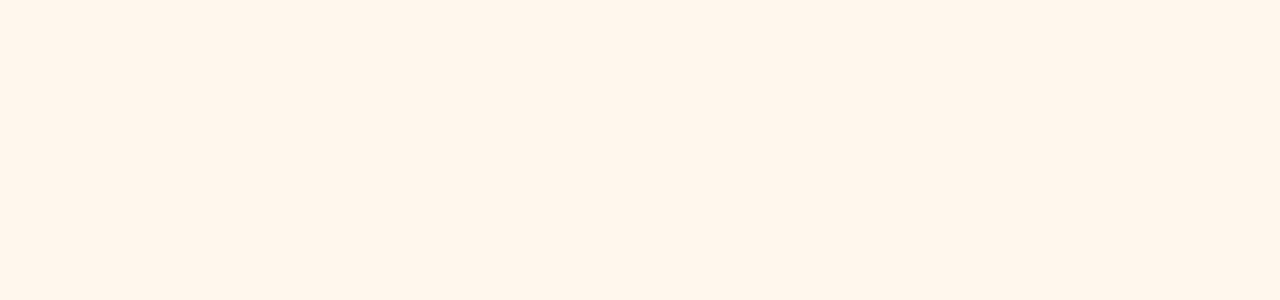
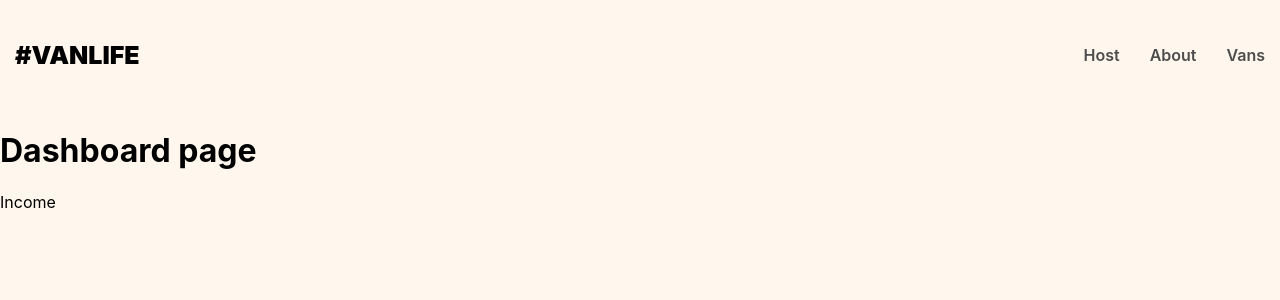
Before and after one commit to krisnomukti/react_router, a React (Vite) app: page /dashboard/income in a window 1280 px wide. Before the commit this address had no page. Shown: the top 300 px of the page. Built offline with nearby package versions, Linux system fonts and the light colour scheme.

Commit message:
feat(host): bootstrap the host pages

```diff
--- a/src/App.jsx
+++ b/src/App.jsx
@@ -1,10 +1,16 @@
 import { BrowserRouter, Routes, Route } from 'react-router-dom';
+
+import Layout from './components/Layout';
 
 import Home from './pages/Home';
 import About from './pages/About';
-import Vans from './pages/Vans';
-import VansDetail from './pages/VansDetail';
-import Layout from './components/Layout';
+
+import Vans from './pages/vans/Vans';
+import VansDetail from './pages/vans/VansDetail';
+
+import Dashboard from './pages/host/Dashboard';
+import Income from './pages/host/Income';
+import Reviews from './pages/host/Reviews';
 
 import '../server/server';
 
@@ -17,6 +23,11 @@
           <Route path='/about' element={<About />} />
           <Route path='/vans' element={<Vans />} />
           <Route path='/vans/:id' element={<VansDetail />} />
+
+          <Route path='/dashboard' element={<Dashboard />}>
+            <Route path='/dashboard/income' element={<Income />} />
+            <Route path='/dashboard/reviews' element={<Reviews />} />
+          </Route>
         </Route>
       </Routes>
     </BrowserRouter>
--- a/src/components/Header.jsx
+++ b/src/components/Header.jsx
@@ -8,6 +8,7 @@
       </Link>
 
       <nav>
+        <Link to='/host'>Host</Link>
         <Link to='/about'>About</Link>
         <Link to='/vans'>Vans</Link>
       </nav>
--- /dev/null
+++ b/src/pages/host/Dashboard.jsx
@@ -0,0 +1,10 @@
+import { Outlet } from 'react-router-dom';
+
+export default function Dashboard() {
+  return (
+    <div>
+      <h1>Dashboard page</h1>
+      <Outlet />
+    </div>
+  );
+}
--- /dev/null
+++ b/src/pages/host/Income.jsx
@@ -0,0 +1,3 @@
+export default function Income() {
+  return <div>Income</div>;
+}
--- /dev/null
+++ b/src/pages/host/Reviews.jsx
@@ -0,0 +1,3 @@
+export default function Reviews() {
+  return <div>Reviews</div>;
+}
```
Also changed, not shown: src/pages/vans/Vans.jsx (renamed from src/pages/Vans.jsx), src/pages/vans/VansDetail.jsx (renamed from src/pages/VansDetail.jsx).
